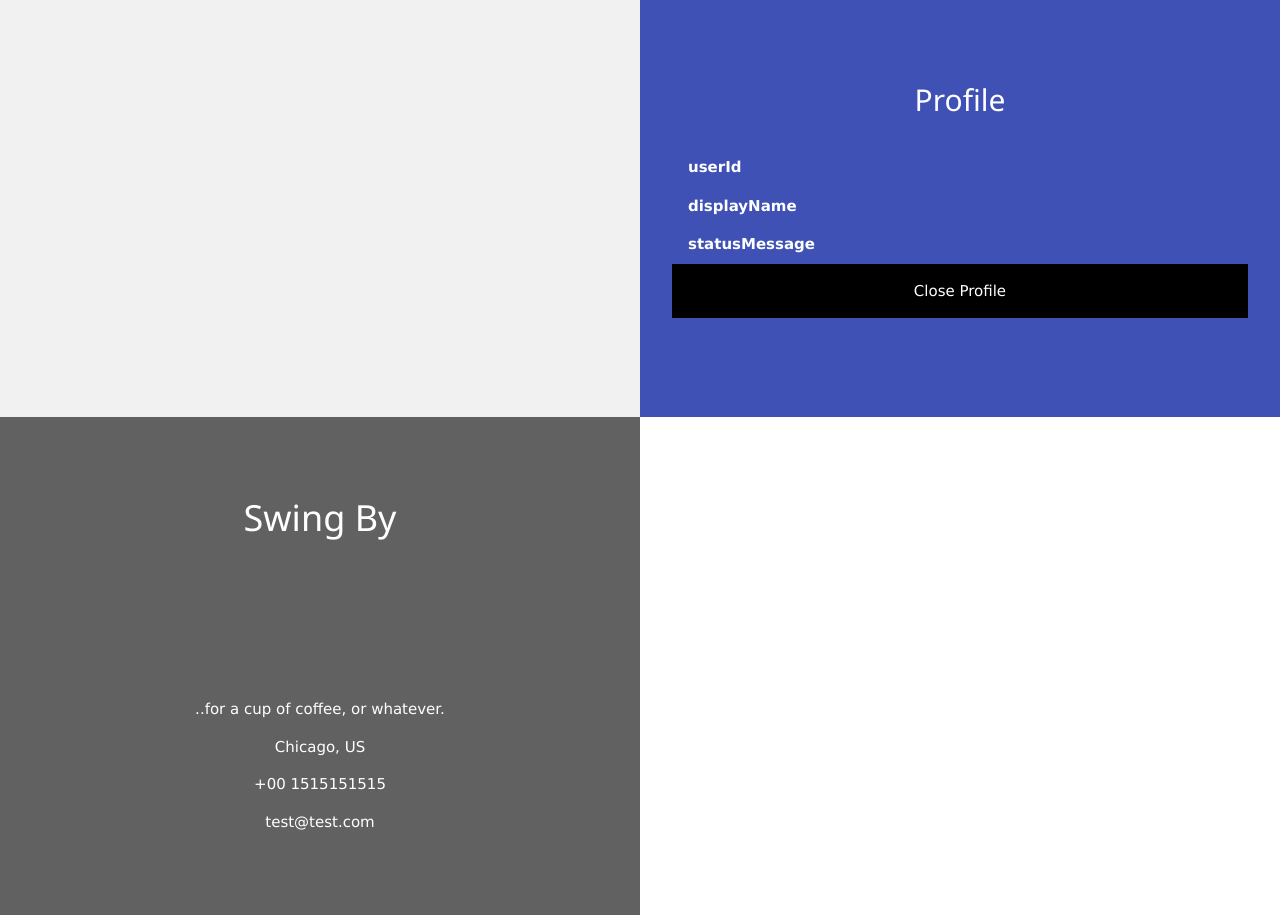
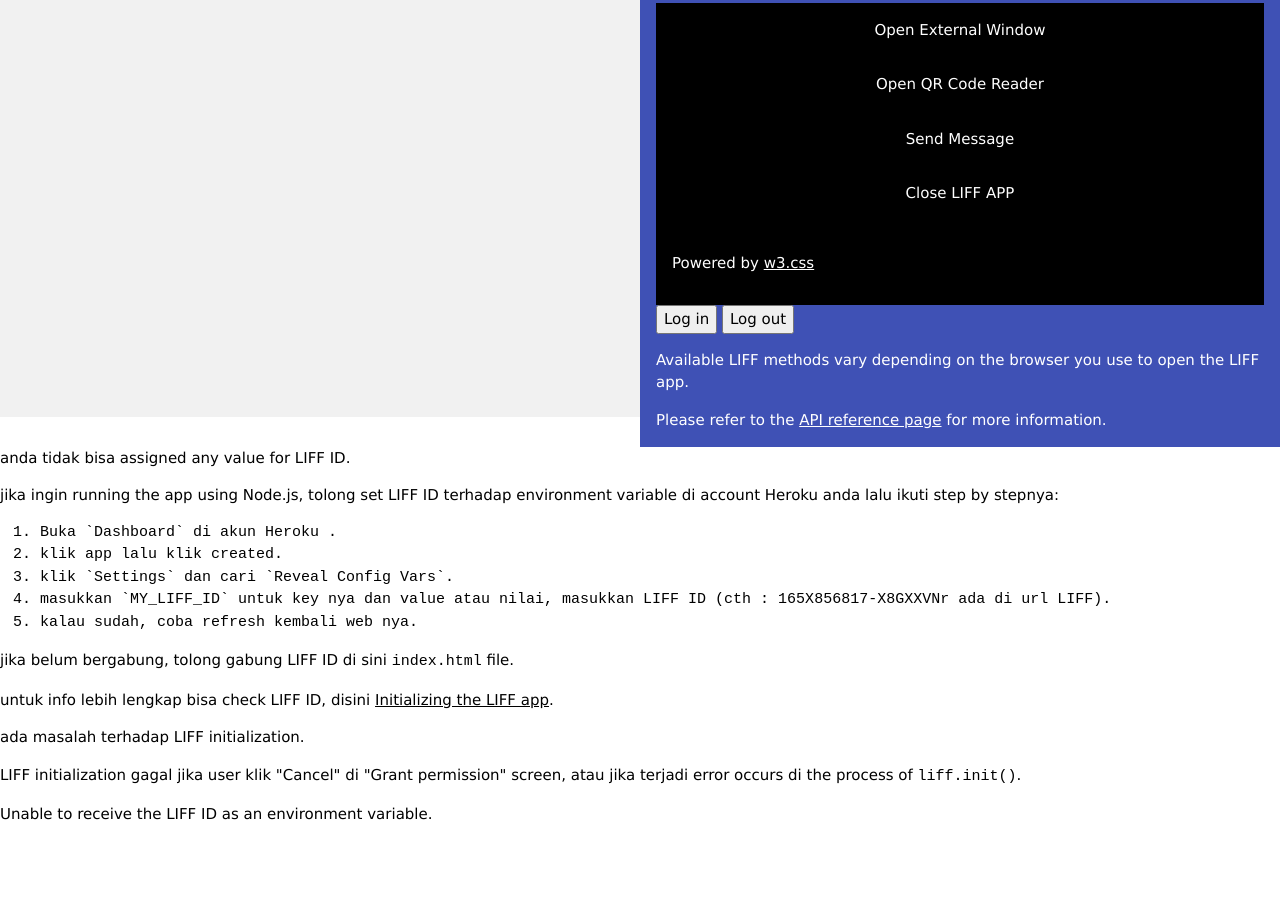
Before and after one commit to MXSHOOT/ujicoba-terakhir-line, a website: page public/index.html in a window 1280 px wide. Shown: the part 1083-1998 px from the top of the page. After the commit the page ends 1924 px from the top, so only its background shows below. Drawn offline with nearby package versions, Linux system fonts and the light colour scheme; no server answers.

Commit message:
Update index.html

```diff
--- a/public/index.html
+++ b/public/index.html
@@ -67,46 +67,11 @@
         </table>
       </div>
     </div>
-    <!-- PROFILE INFO -->
-    <div id="profileInfo" class="w3-padding-64 w3-center">
-      <h2 >Profile</h2>
-      <div class="w3-container w3-responsive">
-        <div id="profilePictureDiv" class="w3-margin w3-circle" alt="Person" style="width:50%">
-        </div>
-        <table class="w3-table">
-            <tr>
-                <th>userId</th>
-                <td id="userIdProfileField"></td>
-            </tr>
-            <tr>
-                <th>displayName</th>
-                <td id="displayNameField"></td>
-            </tr>
-            <tr>
-                <th>statusMessage</th>
-                <td id="statusMessageField"></td>
-            </tr>
-        </table>
-        <a href="#" class="w3-button w3-black w3-block w3-hover-blue-grey w3-padding-16" onclick="toggleProfileData()">Close Profile</a>
-      </div>
-    </div>
-  </div>
-</div>
+          <a id="openWindowButton" class="w3-button w3-black w3-block w3-hover-teal w3-padding-16">Open External Window</a>
+      <a id="scanQrCodeButton" class="w3-button w3-black w3-block w3-hover-brown w3-padding-16">Open QR Code Reader</a>
+      <a id="sendMessageButton" class="w3-button w3-black w3-block w3-hover-brown w3-padding-16">Send Message</a>
+      <a id="closeWindowButton" class="w3-button w3-black w3-block w3-hover-brown w3-padding-16">Close LIFF APP</a>
 
-<!-- Third Grid: Swing By & Contact -->
-<div class="w3-row" id="contact">
-  <div class="w3-half w3-dark-grey w3-container w3-center" style="height:700px">
-    <div class="w3-padding-64">
-      <h1>Swing By</h1>
-    </div>
-    <div class="w3-padding-64">
-      <p>..for a cup of coffee, or whatever.</p>
-      <p>Chicago, US</p>
-      <p>+00 1515151515</p>
-      <p>test@test.com</p>
-    </div>
-  </div>
-</div>
 
 <!-- Footer -->
 <footer class="w3-container w3-black w3-padding-16">
```
